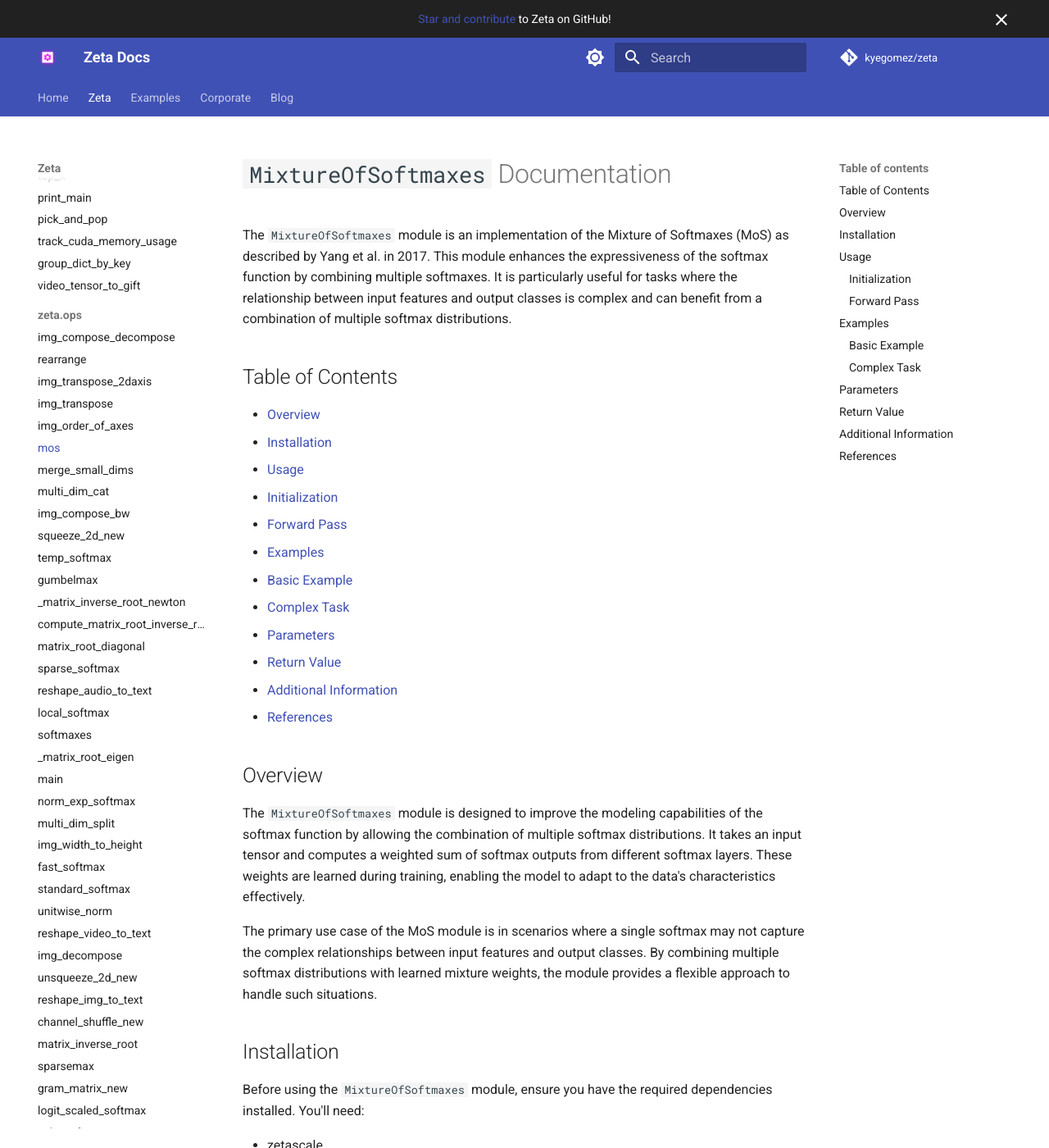
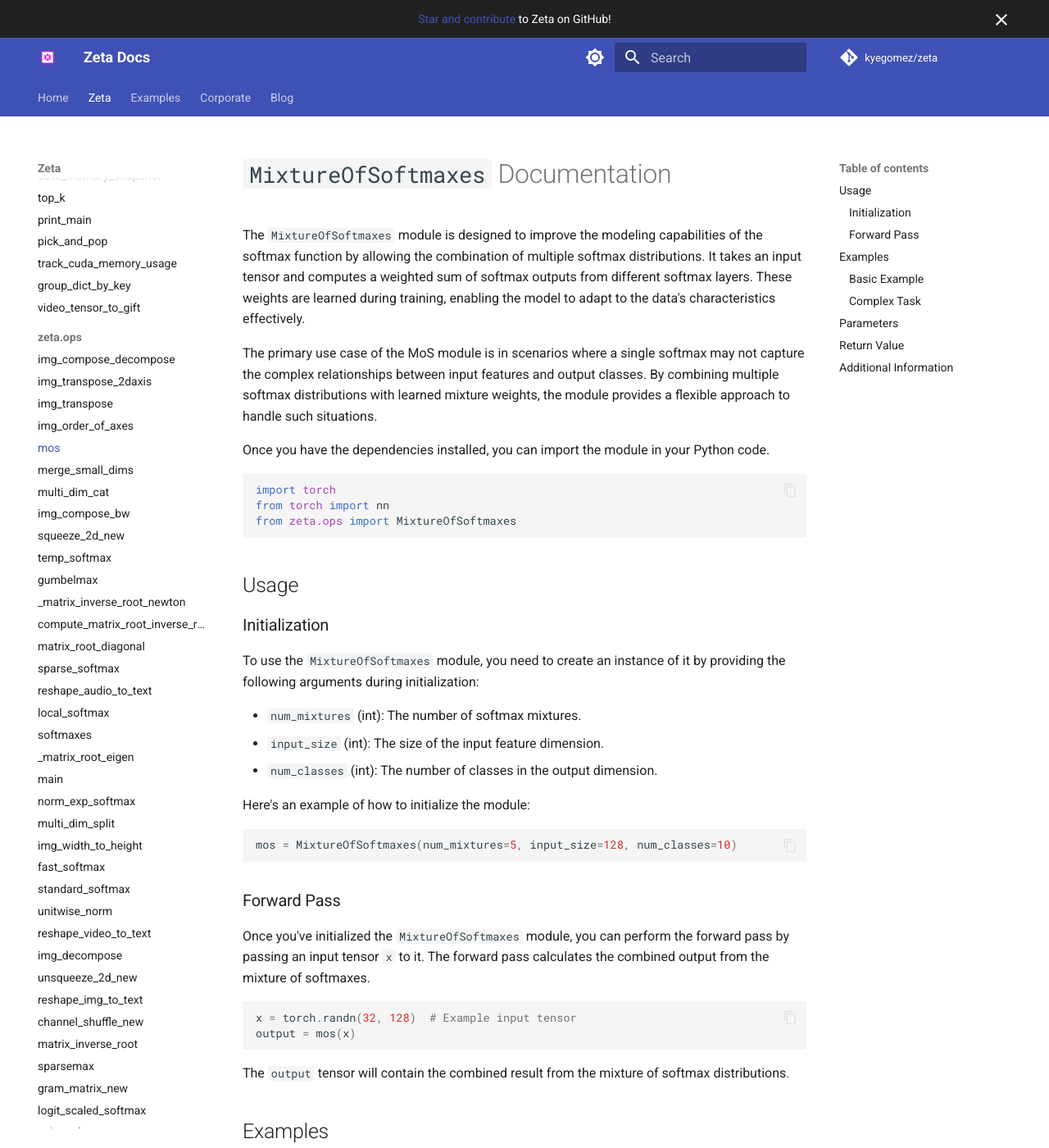
Before and after one commit to kyegomez/zeta, an MkDocs documentation site: the page built from docs/zeta/ops/mos.md, in a window 1280 px wide and 1400 px high. Shown: the whole window at 82% size. Built offline with MkDocs 1.6.1 and Material for MkDocs 9.7.7, drawn with Linux system fonts in a browser that asks for light colours; comment, search, counter and statistics services are not loaded; some of the changed text lies outside the part shown.

Commit message:
[DOCS][zeta.ops][CLEANUP]

````diff
--- a/docs/zeta/ops/mos.md
+++ b/docs/zeta/ops/mos.md
@@ -1,39 +1,10 @@
 # `MixtureOfSoftmaxes` Documentation
 
-The `MixtureOfSoftmaxes` module is an implementation of the Mixture of Softmaxes (MoS) as described by Yang et al. in 2017. This module enhances the expressiveness of the softmax function by combining multiple softmaxes. It is particularly useful for tasks where the relationship between input features and output classes is complex and can benefit from a combination of multiple softmax distributions.
-
-## Table of Contents
-
-- [Overview](#overview)
-- [Installation](#installation)
-- [Usage](#usage)
-  - [Initialization](#initialization)
-  - [Forward Pass](#forward-pass)
-- [Examples](#examples)
-  - [Basic Example](#basic-example)
-  - [Complex Task](#complex-task)
-- [Parameters](#parameters)
-- [Return Value](#return-value)
-- [Additional Information](#additional-information)
-- [References](#references)
-
-## Overview <a name="overview"></a>
 
 The `MixtureOfSoftmaxes` module is designed to improve the modeling capabilities of the softmax function by allowing the combination of multiple softmax distributions. It takes an input tensor and computes a weighted sum of softmax outputs from different softmax layers. These weights are learned during training, enabling the model to adapt to the data's characteristics effectively.
 
 The primary use case of the MoS module is in scenarios where a single softmax may not capture the complex relationships between input features and output classes. By combining multiple softmax distributions with learned mixture weights, the module provides a flexible approach to handle such situations.
 
-## Installation <a name="installation"></a>
-
-Before using the `MixtureOfSoftmaxes` module, ensure you have the required dependencies installed. You'll need:
-
-- zetascale
-
-You can install Zeta using pip:
-
-```bash
-pip install zetascale
-```
 
 Once you have the dependencies installed, you can import the module in your Python code.
 
@@ -139,10 +110,5 @@
 ## Additional Information <a name="additional-information"></a>
 
 - The MoS module can be used in a variety of deep learning tasks, including classification, natural language processing, and more.
+
 - It is important to fine-tune the number of mixtures and other hyperparameters based on the specific task and dataset.
-
-## References <a name="references"></a>
-
-- Yang, Z., Hu, Z., Salakhutdinov, R., and Berg-Kirkpatrick, T. (2017). Improved variational inference with inverse autoregressive flow. In Proceedings of the 34th International Conference on Machine Learning (ICML).
-
-This documentation provides a comprehensive guide on using the `MixtureOfSoftmaxes` module. Feel free to explore its capabilities and adapt it to your specific machine learning tasks.
--- a/mkdocs.yml
+++ b/mkdocs.yml
@@ -190,7 +190,6 @@
           - video_tensor_to_gift: "zeta/utils/video_tensor_to_gift.md"
       - zeta.ops:
           - img_compose_decompose: "zeta/ops/img_compose_decompose.md"
-          - rearrange: "zeta/ops/rearrange.md"
           - img_transpose_2daxis: "zeta/ops/img_transpose_2daxis.md"
           - img_transpose: "zeta/ops/img_transpose.md"
           - img_order_of_axes: "zeta/ops/img_order_of_axes.md"
````
Also changed, not shown: docs/zeta/ops/img_order_of_axes.md (+0 -15 lines), docs/zeta/ops/merge_small_dims.md (+2 -9 lines), docs/zeta/ops/rearrange.md (deleted, +0 -81 lines).
